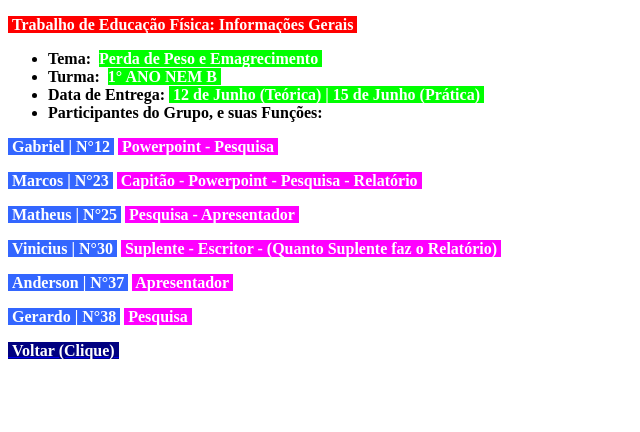
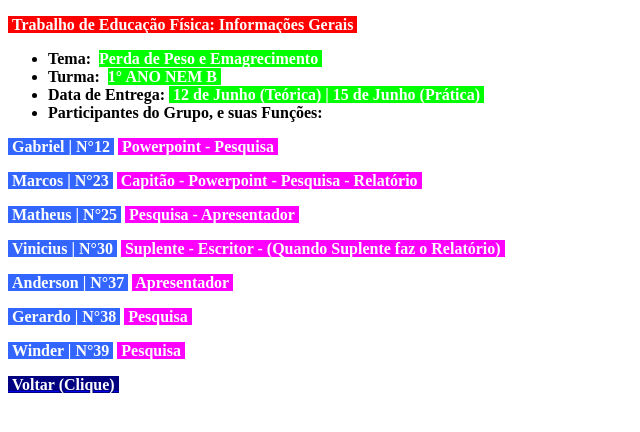
Before and after one commit to UltimateStrength/InformacoesGerais, a plain HTML site: page index.html in a window 1280 px wide. Shown: the whole page, without its empty margins (0-640 px from the left). Drawn offline with Linux system fonts and the light colour scheme.

Commit message:
Add files via upload

```diff
--- a/index.html
+++ b/index.html
@@ -18,10 +18,11 @@
     <p><span style="background-color: #3366ff; color: #ffffff;"><strong>&nbsp;Gabriel | N&deg;12&nbsp;<span style="background-color: #ffffff; color: #000000;"> <span style="background-color: #ff00ff;">&nbsp;<span style="color: #ffffff;">Powerpoint - Pesquisa&nbsp;</span></span></span></strong></span></p>
     <p><span style="background-color: #3366ff;"><strong><span style="color: #ffffff;">&nbsp;Marcos | N&deg;23 </span><span style="background-color: #ffffff;"><span style="color: #ffffff;">&nbsp;</span><span style="background-color: #ff00ff; color: #ffffff;"> Capit&atilde;o - Powerpoint - Pesquisa - Relat&oacute;rio&nbsp;</span></span></strong></span></p>
     <p><span style="color: #ffffff; background-color: #3366ff;"><strong>&nbsp;Matheus | N&deg;25&nbsp;<span style="background-color: #ffffff; color: #ffffff;"> <span style="background-color: #ff00ff;">&nbsp;Pesquisa - Apresentador&nbsp;</span></span></strong></span></p>
-    <p><span style="color: #ffffff; background-color: #3366ff;"><strong>&nbsp;Vinicius | N&deg;30&nbsp;<span style="background-color: #ffffff;">&nbsp;</span><span style="background-color: #ff00ff; color: #ffffff;"> Suplente - Escritor - (Quanto Suplente faz o Relat&oacute;rio)&nbsp;</span></strong></span></p>
+    <p><span style="color: #ffffff; background-color: #3366ff;"><strong>&nbsp;Vinicius | N&deg;30&nbsp;<span style="background-color: #ffffff;">&nbsp;</span><span style="background-color: #ff00ff; color: #ffffff;"> Suplente - Escritor - (Quando Suplente faz o Relat&oacute;rio)&nbsp;</span></strong></span></p>
     <p><span style="color: #ffffff; background-color: #3366ff;"><strong>&nbsp;Anderson | N&deg;37&nbsp;<span style="background-color: #ff00ff; color: #000000;"><span style="background-color: #ffffff;">&nbsp;</span> <span style="color: #ffffff;">Apresentador&nbsp;</span></span></strong></span></p>
     <p><span style="color: #ffffff; background-color: #3366ff;"><strong>&nbsp;Gerardo | N&deg;38&nbsp;<span style="background-color: #ff00ff; color: #000000;"><span style="background-color: #ffffff;">&nbsp;</span> <span style="color: #ffffff;">Pesquisa&nbsp;</span></span></strong></span></p>
+    <p><span style="color: #ffffff; background-color: #3366ff;"><strong>&nbsp;Winder | N&deg;39 <span style="background-color: #ff00ff; color: #000000;"><span style="background-color: #ffffff;">&nbsp;</span> <span style="color: #ffffff;">Pesquisa&nbsp;</span></span></strong></span></p>
+    <p><a href="https://ultimatestrength.github.io/SiteGeral/"><span style="color: #ffffff; background-color: #000080;"><strong>&nbsp;Voltar (Clique)&nbsp;</strong></span></a></p>
 
-    <p><a href="https://ultimatestrength.github.io/SiteGeral/"><span style="color: #ffffff; background-color: #000080;"><strong>&nbsp;Voltar (Clique)&nbsp;</strong></span></a></p>
 </body>
 </html>
```
